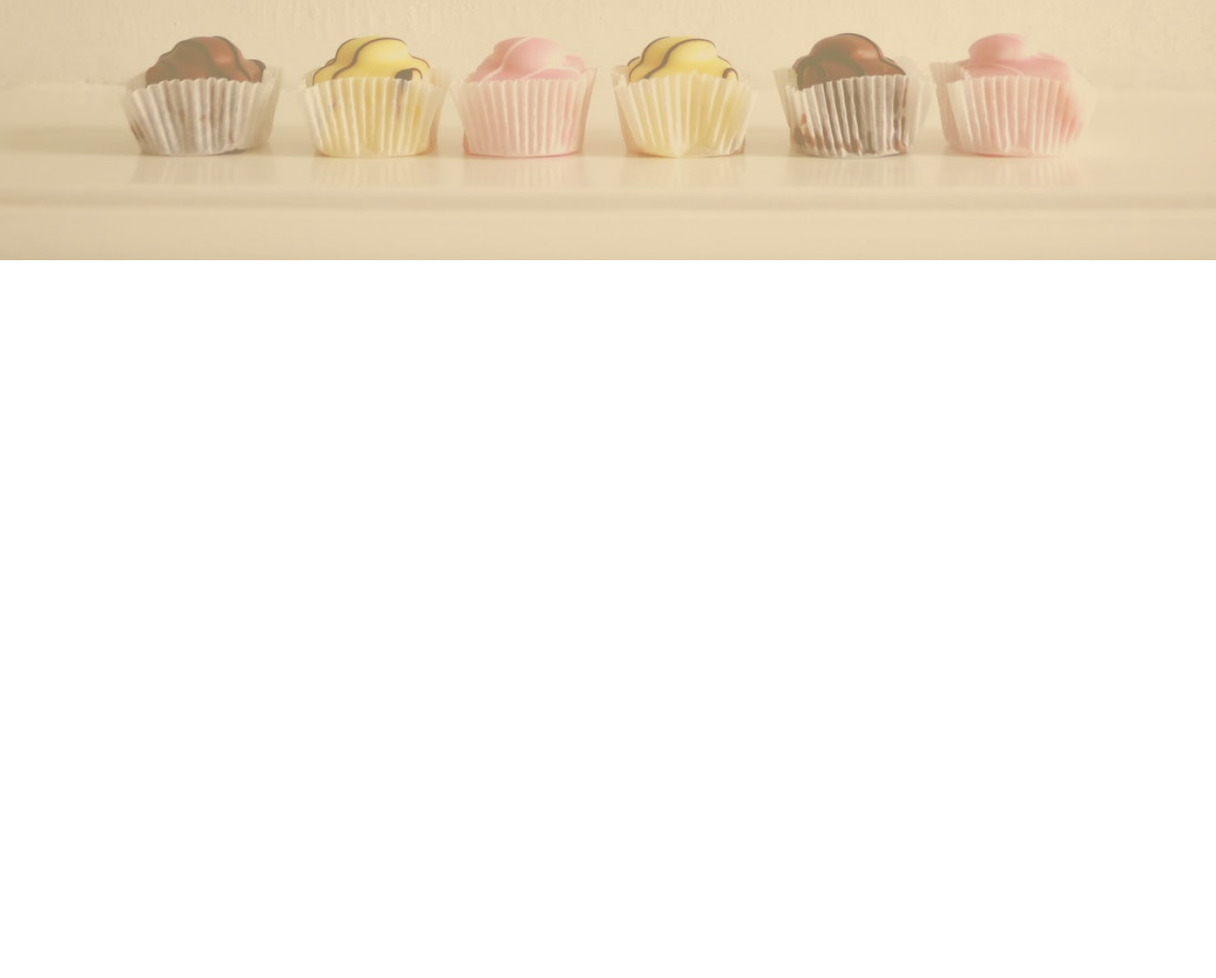
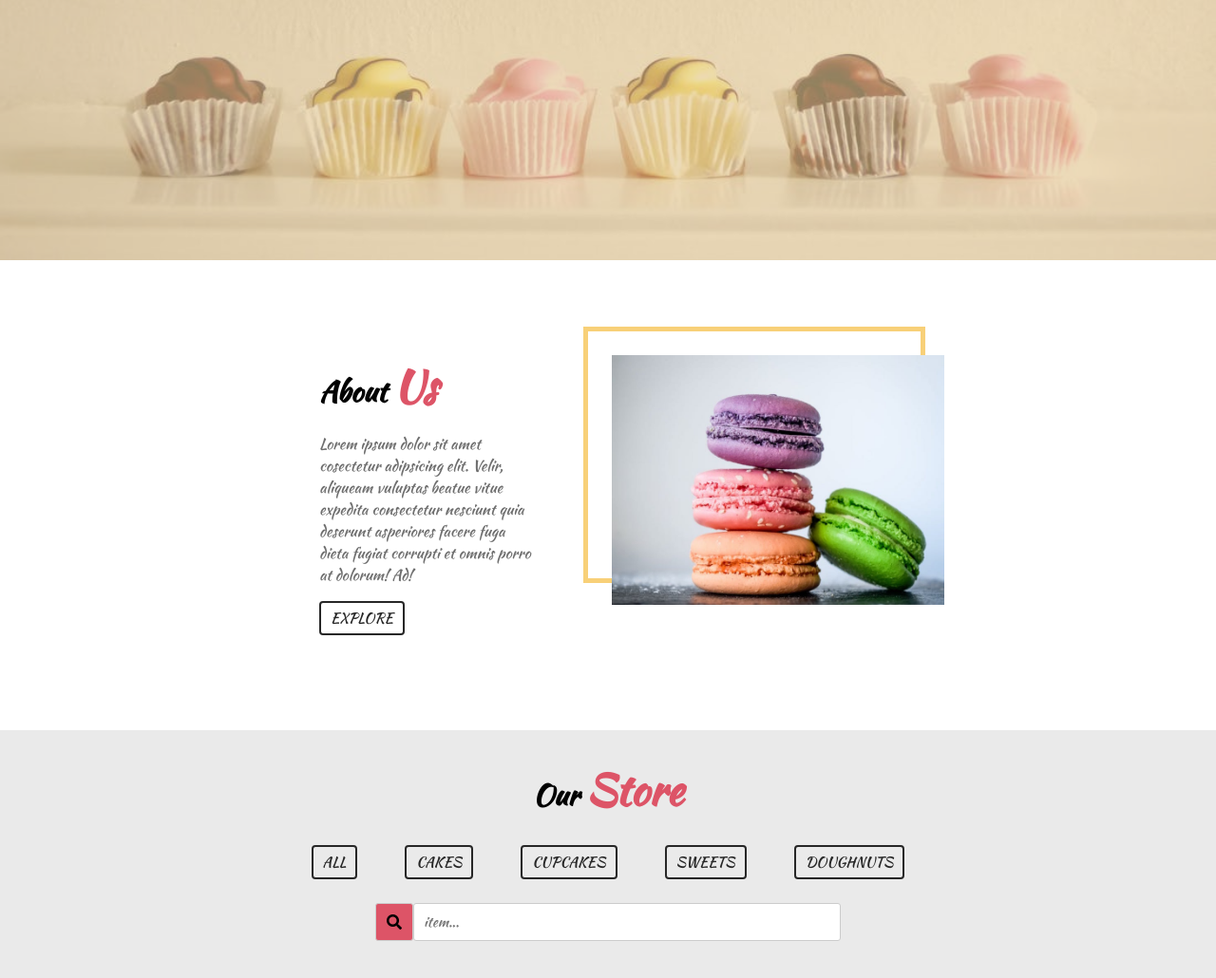
Before and after one commit to Olas2195/PAI-Grandmas, a plain HTML site: page index.html in a window 1280 px wide. Shown: the part 500-1530 px from the top of the page at 95% size. Before the commit the page ends 800 px from the top, so only its background shows below. Drawn offline with Linux system fonts and the light colour scheme.

Commit message:
Dolna część

```diff
--- a/index.html
+++ b/index.html
@@ -30,14 +30,23 @@
         <div id="header">
             <div id="mask">
                 <div><h2>Welcome To </h2><h1> Grandma's</h1></div>
-                <button>EXPLORE</button>
+                <button id="explore">EXPLORE</button>
             </div>
         </div>
         <div id="content">
-
+            <div id=text>
+                <div><h3>About </h3><h1>Us</h1></div>
+                <p>Lorem ipsum dolor sit amet cosectetur adipsicing elit. Velir, aliqueam vuluptas beatue vitue expedita consectetur nesciunt quia deserunt asperiores facere fuga dieta fugiat corrupti et omnis porro at dolorum! Ad!</p>
+                <button id="ex">EXPLORE</button>
+            </div>
+            <div id="picture">
+                <img src="view-assets/footer-right-column.jpeg" id="makarons">
+            </div>
         </div>
         <div id="footer">
-
+            <div><h3>Our </h3><h1>Store</h1></div>
+            <div><button>ALL</button><button>CAKES</button><button>CUPCAKES</button><button>SWEETS</button><button>DOUGHNUTS</button></div>
+            <div id="search"><div id="lupka"><i class="fas fa-search"></i></div><input placeholder="item..."></input></div>
         </div>
     </body>
 </html>
--- a/style.css
+++ b/style.css
@@ -30,7 +30,7 @@ body {
 #shop1 {
     padding: 2px;
     padding-right: 15px;
-    border: solid black;
+    border: solid black 2px;
     border-radius: 5px;
 }
 a {
@@ -43,7 +43,7 @@ i {
     margin-right: 15px;
 }
 #header {
-    background: url(view-assets/header-background.jpeg) no-repeat center center fixed;
+    background: url(view-assets/header-background.jpeg) no-repeat center center;
     background-size: cover;
     height: 88vh;
     width: 100%;
@@ -57,23 +57,119 @@ i {
     width: 100%;
     height: 100%;
 }
+#content {
+    display: flex;
+    flex-direction: row;
+    width: 60%;
+    height: auto;
+    padding: 40px;
+    padding-bottom: 60px;
+    padding-top: 60px;
+    box-sizing: border-box;
+    margin: auto;
+    color: #6e6e6e;
+}
+#text {
+    flex: 1;
+    margin: 40px;
+}
+#picture {
+    flex: 1;
+    position: relative;
+}
+#picture::before {
+    content: "";
+    display: flex;
+    width: 350px;
+    height: 260px;
+    border: solid #f8d078 5px;
+    bottom: 10px;
+    margin: 10px;
+}
+#makarons {
+    top: 0px;
+    width: 350px;
+    margin: 40px;
+    position: absolute;
+}
+#footer {
+    background-color: #eaeaea;
+    display: flex;
+    align-items: center;
+    justify-content: center;
+    flex-direction: column;
+    width: 100%;
+    height: auto;
+    padding: 30px;
+    padding-bottom: 70px;
+    box-sizing: border-box;
+}
 h1 {
     color: #dd5467;
-    font-size: 40px;
+    font-size: 45px;
     display: inline;
 }
 h2 {
     color: #ffffff;
-    font-size: 25px;
+    font-size: 30px;
+    display: inline;
+}
+h3 {
+    color: #000000;
+    font-size: 30px;
     display: inline;
 }
 button {
+    margin: 25px;
     padding: 5px;
     padding-left: 10px;
     padding-right: 10px;
-    border: solid black;
-    border-radius: 2px;
+    border: solid #272727 2px;
+    border-radius: 4px;
     background: none;
     font-family: 'Kaushan Script';
     font-size: 15px;
+    cursor: pointer;
+    color: #272727;
 }
+#ex {
+    margin: 0;
+}
+#explore {
+    margin: 10px;
+    border: solid black 3px;
+    border-radius: 2px;
+    font-size: 20px;
+}
+#search {
+    display: flex;
+    flex-direction: row;
+}
+.fa-search{
+    margin: 0;
+}
+#lupka {
+    display: flex;
+    border: solid #cccccc 1px;
+    border-radius: 3px;
+    background-color: #dd5467;
+    height: 40px;
+    width: 40px;
+    align-items: center;
+    justify-content: center;
+    cursor: pointer;
+    margin: 0;
+    box-sizing: border-box;
+}
+input{
+    display: flex;
+    border: solid #cccccc 1px;
+    border-radius: 3px;
+    padding: 10px;
+    margin: 0;
+    height: 40px;
+    width: 450px;
+    box-sizing: border-box;
+    font-family: 'Kaushan Script';
+    font-size: 15px;
+}
```
